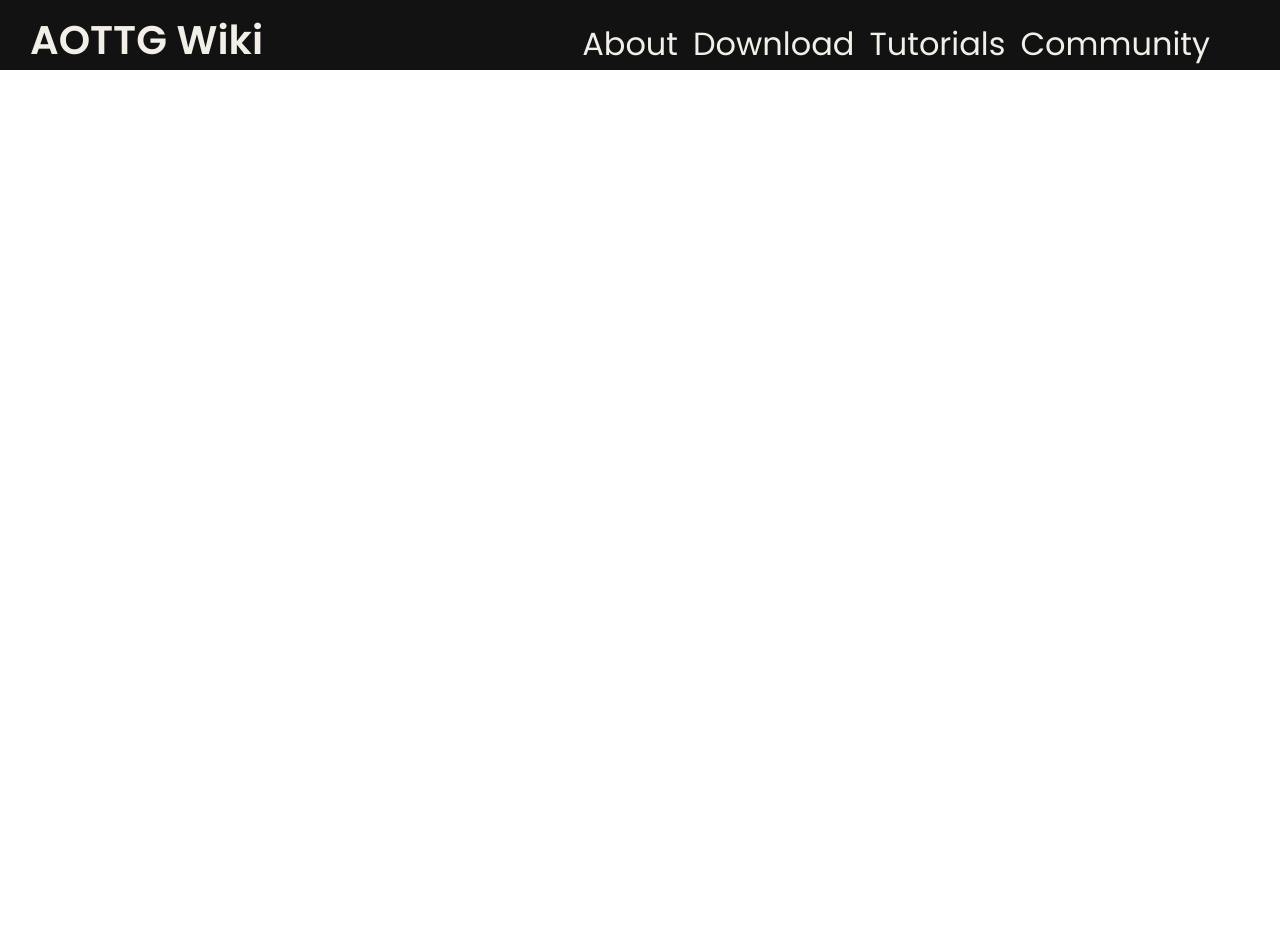
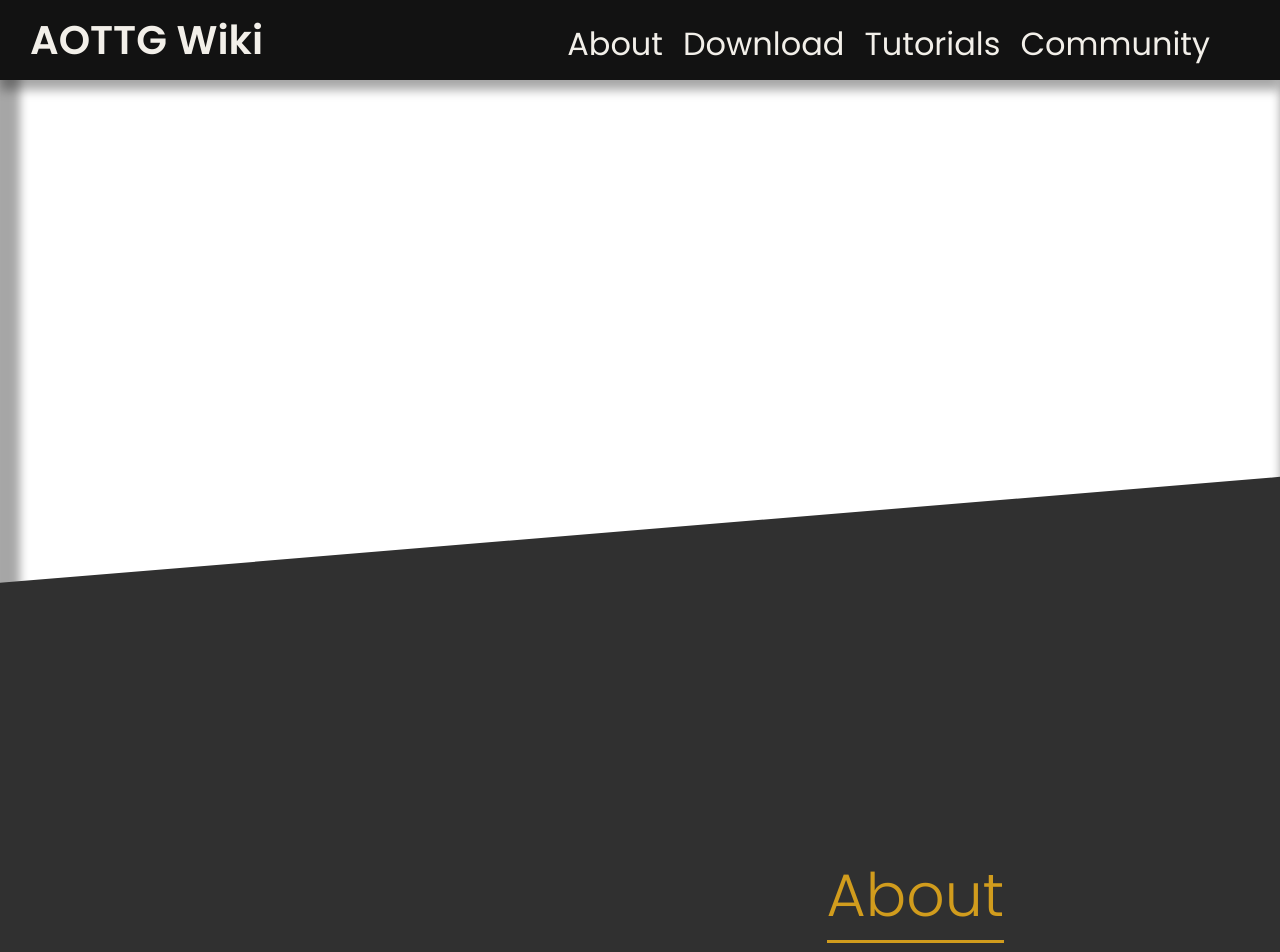
Before and after one commit to AutumnThyme/AottgWiki, a React (Create React App) app in the folder aottgwiki/: page / in a window 1280 px wide. Shown: the top 952 px of the page. Before the commit the page ends 800 px from the top, so only its background shows below. Built offline with nearby package versions, Linux system fonts and the light colour scheme.

Commit message:
Added homepage template video

```diff
--- a/aottgwiki/package.json
+++ b/aottgwiki/package.json
@@ -10,6 +10,7 @@
     "node-sass": "^7.0.1",
     "react": "^18.1.0",
     "react-dom": "^18.1.0",
+    "react-player": "^2.10.1",
     "react-router-dom": "^6.3.0",
     "react-scripts": "5.0.1",
     "web-vitals": "^2.1.4"
--- a/aottgwiki/src/components/navbar/Navbar.scss
+++ b/aottgwiki/src/components/navbar/Navbar.scss
@@ -2,7 +2,7 @@
 
 .navbar {
     width: 100%;
-    height: 70px;
+    height: 80px;
     background-color: $darkNavbar;
     position: fixed;
     z-index: 2;
@@ -12,6 +12,8 @@
     transition: all 0.5s ease;
     -ms-overflow-style: none;  /* Internet Explorer 10+ */
     scrollbar-width: none;  /* Firefox */
+
+    box-shadow: 0px 10px 10px rgba(0, 0, 0, 0.35);
 
     ::-webkit-scrollbar {
         display: none;  /* Safari and Chrome */
@@ -50,7 +52,7 @@
             .link-element {
                 color: $textColor;
                 text-decoration: none;
-                margin-left: 15px;
+                margin-left: 20px;
                 border-top: 5px solid transparent;
 
                 .nav-link {
--- a/aottgwiki/src/routes/home/Home.jsx
+++ b/aottgwiki/src/routes/home/Home.jsx
@@ -1,10 +1,31 @@
 import "./Home.scss"
 import Navbar from "../../components/navbar/Navbar";
+import ReactPlayer from 'react-player';
 
 export default function Home() {
   return (
-    <div>
+    <div className="home-container">
         <Navbar tabOpen="Home"/>
+        <div className="player-wrapper">
+          <ReactPlayer
+            className="react-player"
+            url="https://www.youtube.com/watch?v=rYvQoussA98"
+            controls="false"
+            loop="true"
+            playing="true"
+            muted="false"
+            width='100%'
+            height='116vh'
+            config={{ youtube: { playerVars: { disablekb: 1 } } }}
+          />
+        </div>
+        <div className="spacer" />
+        <div className="about-section">
+          <div className="about-container">
+            <h1>About</h1>
+            <p>Lorem ipsum dolor sit amet, consectetur adipisicing elit. Atque eos, placeat magnam ipsum quod incidunt ipsam cupiditate tenetur exercitationem vero excepturi temporibus harum necessitatibus sit ducimus quia assumenda in aut.</p>
+          </div>
+        </div>
     </div>
   )
 }
--- a/aottgwiki/src/routes/home/Home.scss
+++ b/aottgwiki/src/routes/home/Home.scss
@@ -0,0 +1,66 @@
+@import "../../global.scss";
+
+.player-wrapper {
+    width: 100%;
+    height: 600px;
+
+    .react-player {
+        object-fit: cover;
+        transform: translateY(-300px);
+        overflow: hidden;
+        z-index: -1;
+        box-shadow: inset  10px 10px 10px 10px rgba(0, 0, 0, 0.35);
+
+        &:after {
+            content: "";
+            position: absolute;
+            top: 78%;
+            left: 0;
+            height: 300px;
+            width: 150%;
+            background: $darkBackground;
+            box-shadow: 0px -20px -20px rgba(0, 0, 0, 0.25);
+            //-webkit-transform: rotate(-4deg);
+            //-moz-transform: rotate(-4deg);
+            //transform: rotate(-4deg);
+            clip-path: polygon(0 159px, 100% 0, 100% 300px, 0 300px);
+
+            z-index: 1;
+        }
+    }
+}
+
+.spacer {
+    height: 250px;
+    background-color: $darkBackground;
+}
+
+.about-section {
+    background-color: $darkBackground;
+    width: 100%;
+    height: 400px;
+    z-index: 2;
+    display: flex;
+    justify-content: center;
+
+    .about-container {
+        width: 60%;
+        h1 {
+            font-weight: 300;
+            font-size: 60px;
+            float: right;
+            color: $highlightColor;
+            z-index: 3;
+            margin-right: 20px;
+            border-bottom: 3px solid $highlightColor;
+            margin-bottom: 30px;
+        }
+
+        p {
+            font-weight: 400;
+            font-size: 32px;
+            float: left;
+            color: $textColor;
+        }
+    }
+}
```
Also changed, not shown: 1 other file (tests, documents, lock files or other folders).
